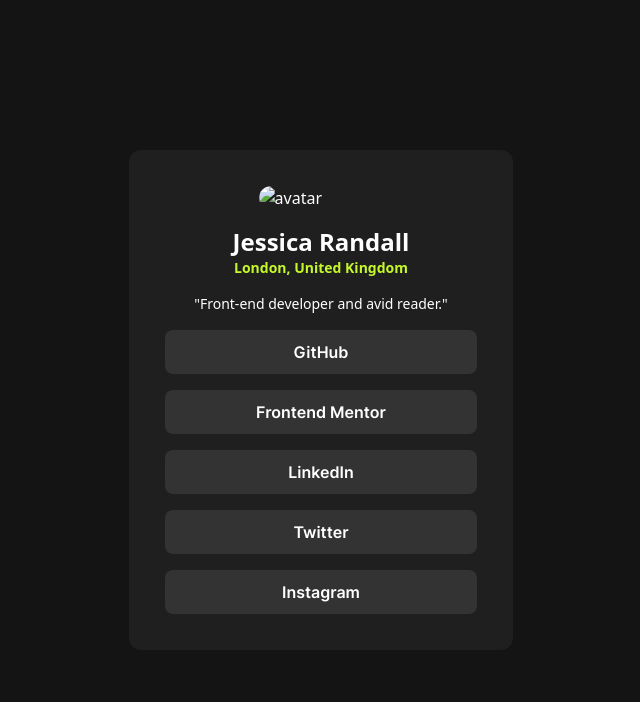
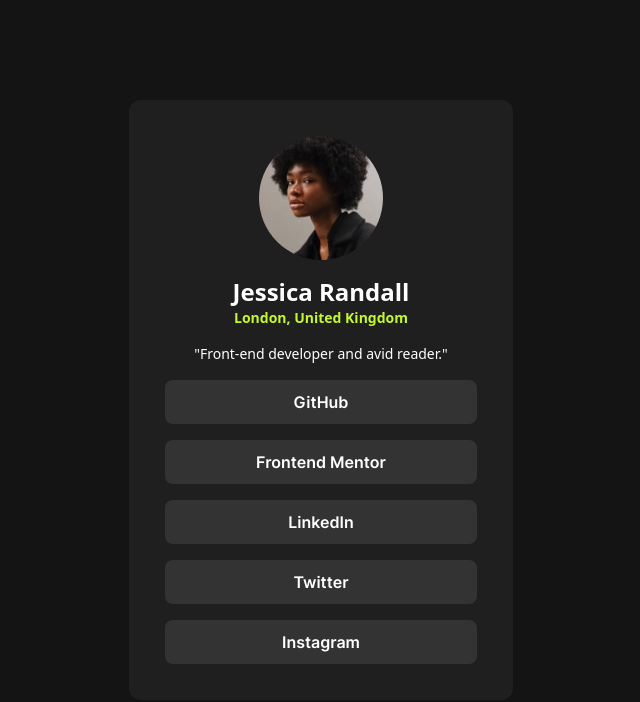
Before and after one commit to Thiagouh/Social-Links-Profile, a website: page index.html in a window 1280 px wide. Shown: the whole page, without its empty margins (319-959 px from the left). Drawn offline with Linux system fonts and the light colour scheme; the site is published under a folder, as on GitHub Pages, so addresses that start at the root find nothing.

Commit message:
README.md changes and URL image in index.html changed

```diff
--- a/index.html
+++ b/index.html
@@ -14,7 +14,7 @@
 
     <!-- profile -->
     <div class="flex flex-col justify-center items-center mb-4">
-      <img src="/assets/images/avatar-jessica.jpeg" alt="avatar" class="w-2/5 mb-4 rounded-full">
+      <img src="./assets/images/avatar-jessica.jpeg" alt="avatar" class="w-2/5 mb-4 rounded-full">
       <span class="text-center mb-4">
         <h1 class="font-bold text-2xl">Jessica Randall</h1>
         <p class="text-custom-green font-semibold text-sm">London, United Kingdom</p>
```
Also changed, not shown: README-template.md (deleted), README.md.
